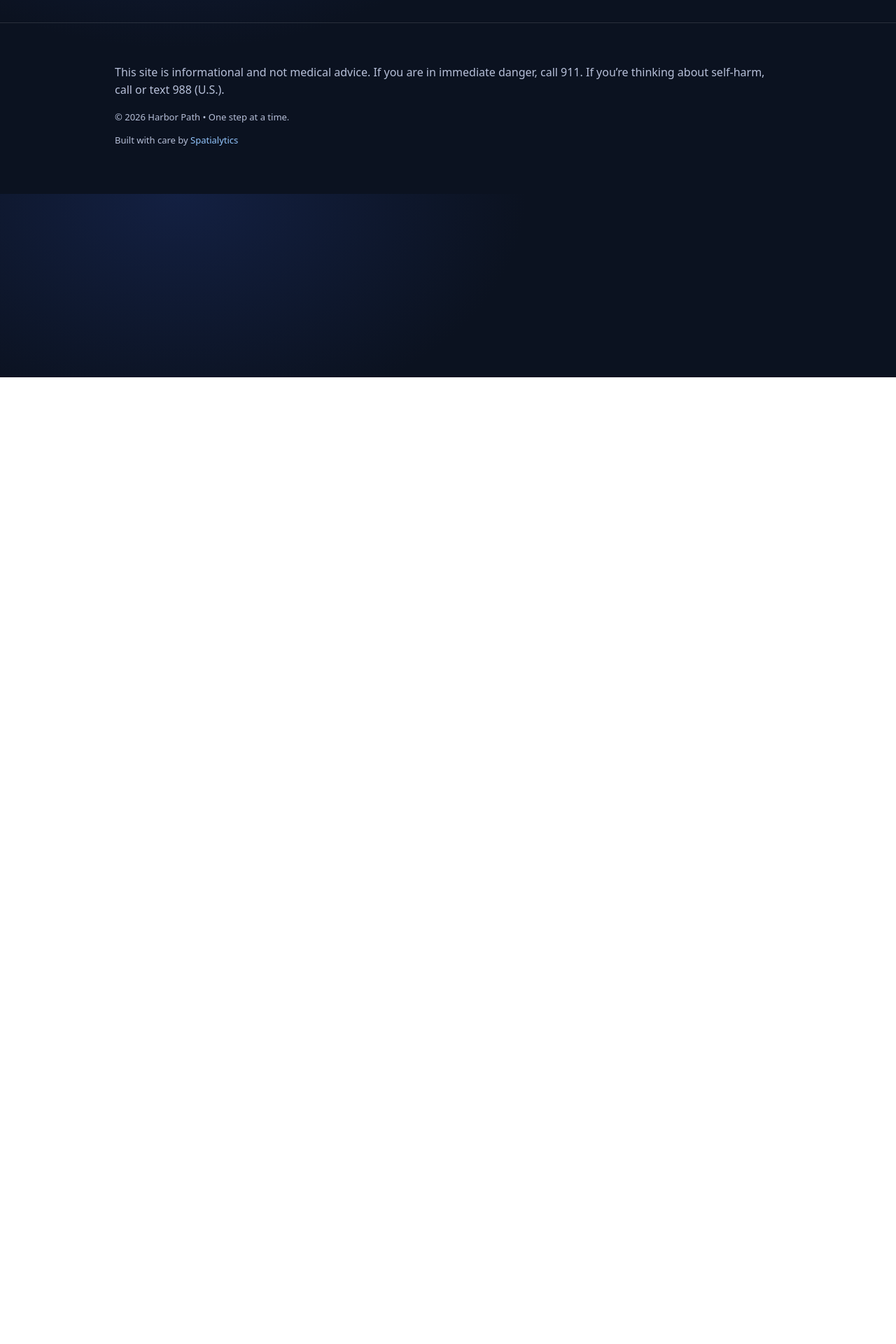
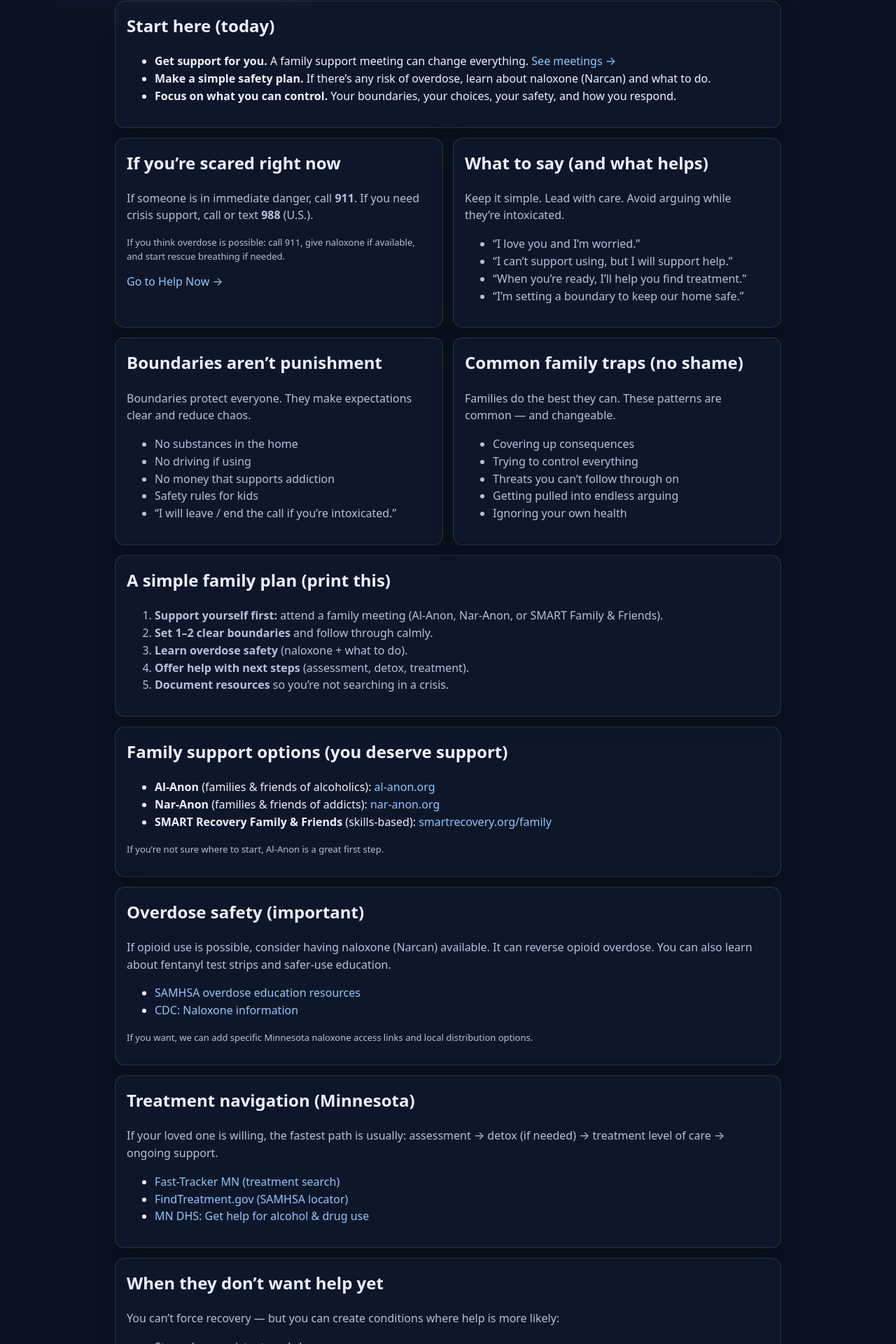
Before and after one commit to KristineMK72/HARBOR-PATH, a Next.js app: page /families in a window 1280 px wide. Shown: the part 261-2181 px from the top of the page at 70% size. Before the commit the page ends 800 px from the top, so only its background shows below. Built offline with nearby package versions, Linux system fonts and the light colour scheme.

Commit message:
Update page.tsx

```diff
--- a/app/families/page.tsx
+++ b/app/families/page.tsx
@@ -1,11 +1,223 @@
 import Container from "../../components/Container";
+import Link from "next/link";
 
 export default function Families() {
   return (
     <Container>
       <h1>Families & loved ones</h1>
-      <p className="muted">
-        You didn’t cause this. You can’t control it. You can care for yourself.
+      <p className="muted" style={{ fontSize: 18, maxWidth: 850 }}>
+        You didn’t cause this. You can’t control it. You can care for yourself —
+        and you can still be a steady, loving presence without losing yourself.
+      </p>
+
+      <div className="card cardWide" style={{ marginTop: 14 }}>
+        <h2 style={{ marginTop: 0 }}>Start here (today)</h2>
+        <ul>
+          <li>
+            <strong>Get support for you.</strong> A family support meeting can
+            change everything. <Link href="/meetings">See meetings →</Link>
+          </li>
+          <li>
+            <strong>Make a simple safety plan.</strong> If there’s any risk of
+            overdose, learn about naloxone (Narcan) and what to do.
+          </li>
+          <li>
+            <strong>Focus on what you can control.</strong> Your boundaries,
+            your choices, your safety, and how you respond.
+          </li>
+        </ul>
+      </div>
+
+      <div className="grid" style={{ marginTop: 14 }}>
+        <div className="card">
+          <h2 style={{ marginTop: 0 }}>If you’re scared right now</h2>
+          <p className="muted">
+            If someone is in immediate danger, call <strong>911</strong>. If you
+            need crisis support, call or text <strong>988</strong> (U.S.).
+          </p>
+          <p className="muted small">
+            If you think overdose is possible: call 911, give naloxone if
+            available, and start rescue breathing if needed.
+          </p>
+          <Link href="/help-now">Go to Help Now →</Link>
+        </div>
+
+        <div className="card">
+          <h2 style={{ marginTop: 0 }}>What to say (and what helps)</h2>
+          <p className="muted">
+            Keep it simple. Lead with care. Avoid arguing while they’re
+            intoxicated.
+          </p>
+          <ul className="muted">
+            <li>“I love you and I’m worried.”</li>
+            <li>“I can’t support using, but I will support help.”</li>
+            <li>“When you’re ready, I’ll help you find treatment.”</li>
+            <li>“I’m setting a boundary to keep our home safe.”</li>
+          </ul>
+        </div>
+
+        <div className="card">
+          <h2 style={{ marginTop: 0 }}>Boundaries aren’t punishment</h2>
+          <p className="muted">
+            Boundaries protect everyone. They make expectations clear and reduce
+            chaos.
+          </p>
+          <ul className="muted">
+            <li>No substances in the home</li>
+            <li>No driving if using</li>
+            <li>No money that supports addiction</li>
+            <li>Safety rules for kids</li>
+            <li>“I will leave / end the call if you’re intoxicated.”</li>
+          </ul>
+        </div>
+
+        <div className="card">
+          <h2 style={{ marginTop: 0 }}>Common family traps (no shame)</h2>
+          <p className="muted">
+            Families do the best they can. These patterns are common — and
+            changeable.
+          </p>
+          <ul className="muted">
+            <li>Covering up consequences</li>
+            <li>Trying to control everything</li>
+            <li>Threats you can’t follow through on</li>
+            <li>Getting pulled into endless arguing</li>
+            <li>Ignoring your own health</li>
+          </ul>
+        </div>
+
+        <div className="card cardWide">
+          <h2 style={{ marginTop: 0 }}>A simple family plan (print this)</h2>
+          <ol className="muted">
+            <li>
+              <strong>Support yourself first:</strong> attend a family meeting
+              (Al-Anon, Nar-Anon, or SMART Family & Friends).
+            </li>
+            <li>
+              <strong>Set 1–2 clear boundaries</strong> and follow through calmly.
+            </li>
+            <li>
+              <strong>Learn overdose safety</strong> (naloxone + what to do).
+            </li>
+            <li>
+              <strong>Offer help with next steps</strong> (assessment, detox, treatment).
+            </li>
+            <li>
+              <strong>Document resources</strong> so you’re not searching in a crisis.
+            </li>
+          </ol>
+        </div>
+      </div>
+
+      <div className="card cardWide" style={{ marginTop: 14 }}>
+        <h2 style={{ marginTop: 0 }}>Family support options (you deserve support)</h2>
+        <ul>
+          <li>
+            <strong>Al-Anon</strong> (families & friends of alcoholics):{" "}
+            <a href="https://al-anon.org/" target="_blank" rel="noreferrer">
+              al-anon.org
+            </a>
+          </li>
+          <li>
+            <strong>Nar-Anon</strong> (families & friends of addicts):{" "}
+            <a href="https://www.nar-anon.org/" target="_blank" rel="noreferrer">
+              nar-anon.org
+            </a>
+          </li>
+          <li>
+            <strong>SMART Recovery Family & Friends</strong> (skills-based):{" "}
+            <a
+              href="https://smartrecovery.org/family"
+              target="_blank"
+              rel="noreferrer"
+            >
+              smartrecovery.org/family
+            </a>
+          </li>
+        </ul>
+        <p className="muted small" style={{ marginTop: 10 }}>
+          If you’re not sure where to start, Al-Anon is a great first step.
+        </p>
+      </div>
+
+      <div className="card cardWide" style={{ marginTop: 14 }}>
+        <h2 style={{ marginTop: 0 }}>Overdose safety (important)</h2>
+        <p className="muted">
+          If opioid use is possible, consider having naloxone (Narcan) available.
+          It can reverse opioid overdose. You can also learn about fentanyl test
+          strips and safer-use education.
+        </p>
+        <ul>
+          <li>
+            <a href="https://www.samhsa.gov/" target="_blank" rel="noreferrer">
+              SAMHSA overdose education resources
+            </a>
+          </li>
+          <li>
+            <a
+              href="https://www.cdc.gov/stopoverdose/naloxone/"
+              target="_blank"
+              rel="noreferrer"
+            >
+              CDC: Naloxone information
+            </a>
+          </li>
+        </ul>
+        <p className="muted small">
+          If you want, we can add specific Minnesota naloxone access links and
+          local distribution options.
+        </p>
+      </div>
+
+      <div className="card cardWide" style={{ marginTop: 14 }}>
+        <h2 style={{ marginTop: 0 }}>Treatment navigation (Minnesota)</h2>
+        <p className="muted">
+          If your loved one is willing, the fastest path is usually: assessment →
+          detox (if needed) → treatment level of care → ongoing support.
+        </p>
+        <ul>
+          <li>
+            <a href="https://fasttrackermn.org/" target="_blank" rel="noreferrer">
+              Fast-Tracker MN (treatment search)
+            </a>
+          </li>
+          <li>
+            <a href="https://findtreatment.gov/" target="_blank" rel="noreferrer">
+              FindTreatment.gov (SAMHSA locator)
+            </a>
+          </li>
+          <li>
+            <a
+              href="https://mn.gov/dhs/people-we-serve/adults/health-care/alcohol-drugs-addictions/get-help/"
+              target="_blank"
+              rel="noreferrer"
+            >
+              MN DHS: Get help for alcohol & drug use
+            </a>
+          </li>
+        </ul>
+      </div>
+
+      <div className="card cardWide" style={{ marginTop: 14 }}>
+        <h2 style={{ marginTop: 0 }}>When they don’t want help yet</h2>
+        <p className="muted">
+          You can’t force recovery — but you can create conditions where help is
+          more likely:
+        </p>
+        <ul className="muted">
+          <li>Stay calm, consistent, and clear</li>
+          <li>Stop funding or enabling the addiction</li>
+          <li>Offer help with treatment steps (rides, calls, paperwork)</li>
+          <li>Keep boundaries focused on safety</li>
+          <li>Take care of your own support system</li>
+        </ul>
+      </div>
+
+      <p className="muted small" style={{ marginTop: 16 }}>
+        Want this page to include specific Crow Wing County phone numbers,
+        clinics, detox locations, and family support groups? Tell me what towns
+        you want included (Brainerd, Baxter, Crosby, Pequot Lakes, Pine River,
+        etc.) and I’ll format it cleanly for Harbor Path.
       </p>
     </Container>
   );
```
